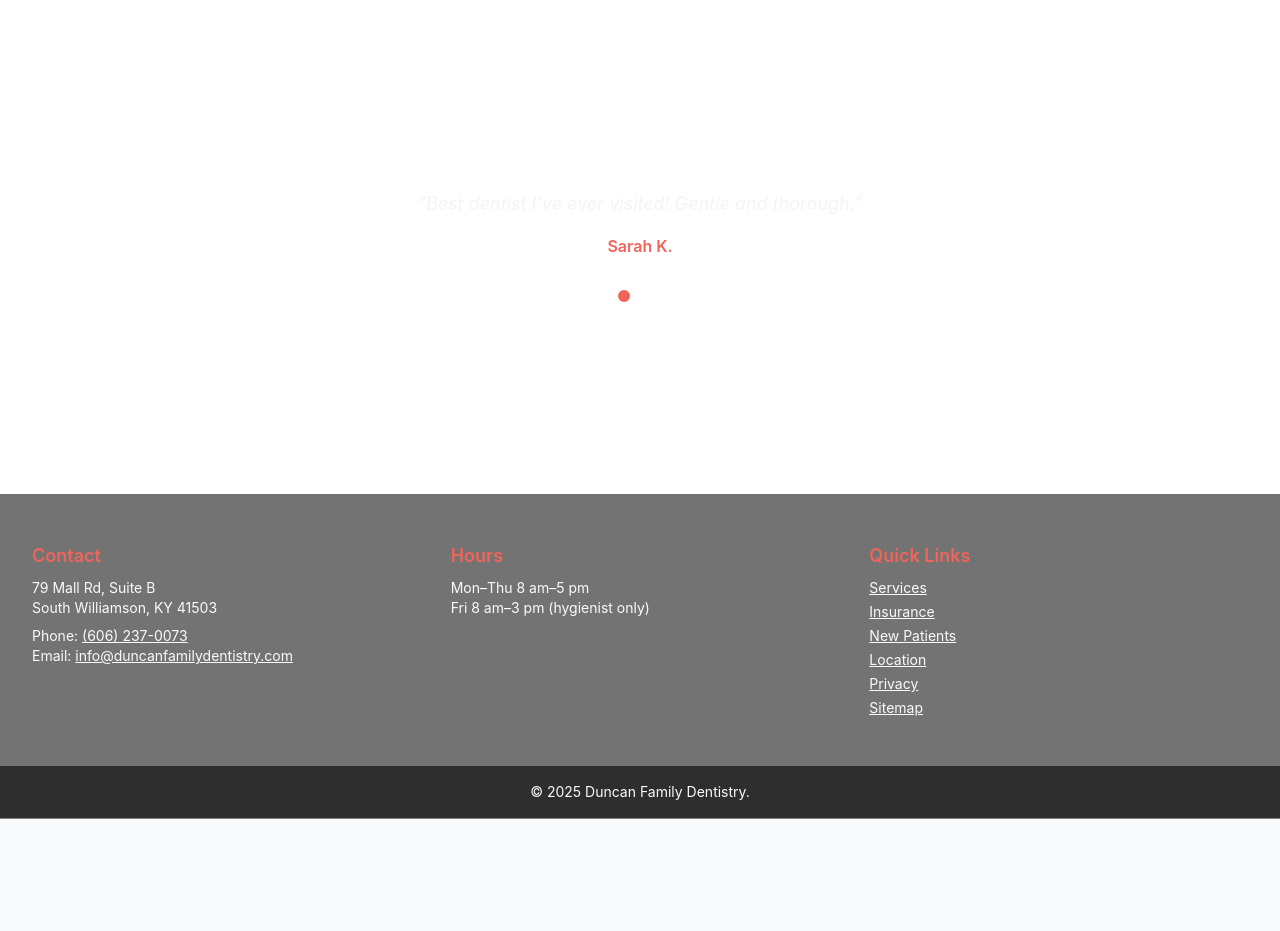
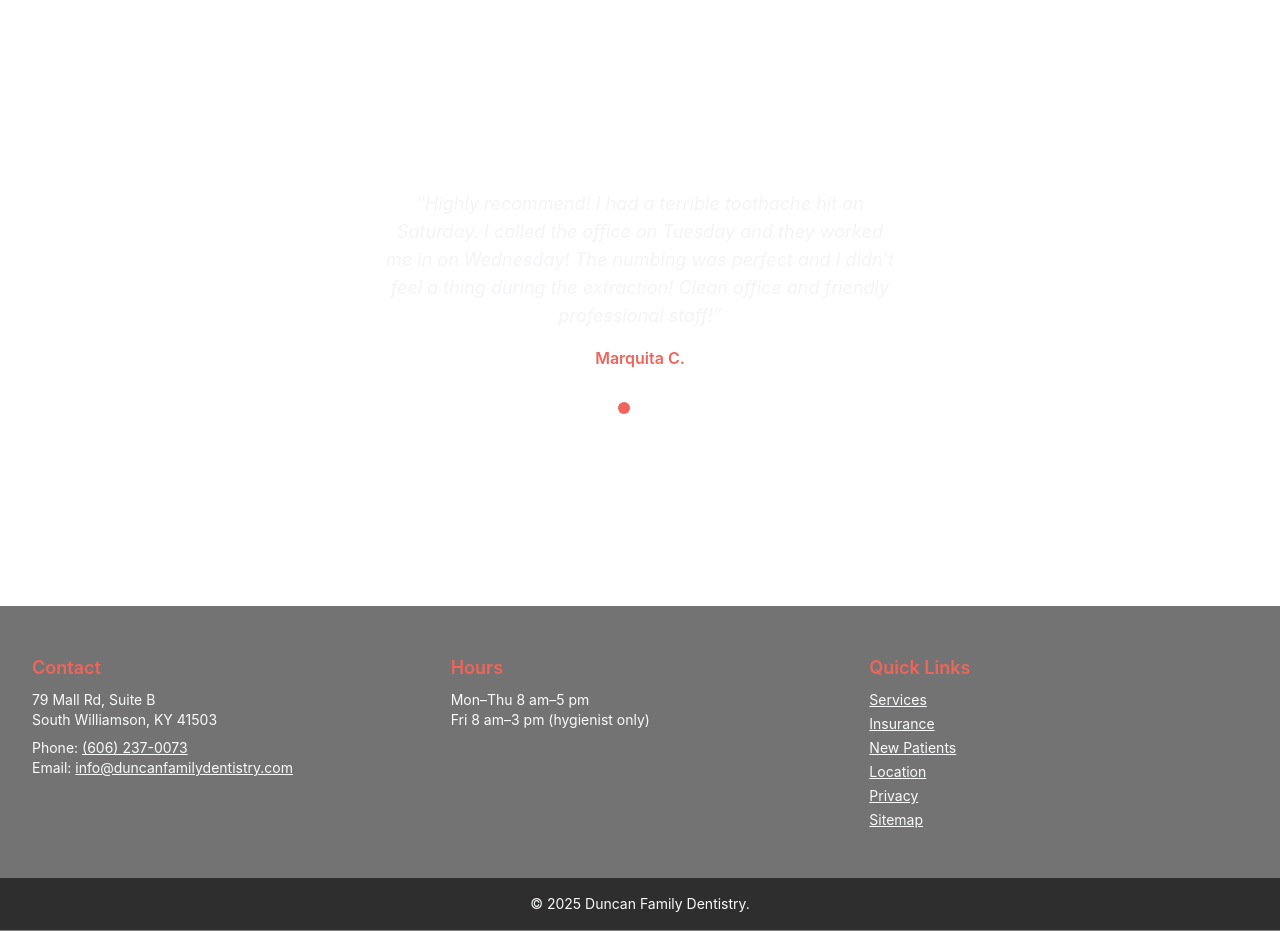
Before and after one commit to leviwheeling/tiffswebsit, a FastAPI app: page / in a window 1280 px wide. Shown: the part 1526-2457 px from the top of the page. Before the commit the page ends 2345 px from the top, so only its background shows below. Run offline with FastAPI, Linux system fonts and the light colour scheme; style sheets or scripts are compiled from the project's sources.

Commit message:
updates reviews on bottom

```diff
--- a/app/templates/home.html
+++ b/app/templates/home.html
@@ -111,9 +111,9 @@
     return{
       idx:0,
       list:[
-        {txt:'Best dentist I’ve ever visited! Gentle and thorough.',name:'Sarah K.'},
-        {txt:'My kids love coming here—friendly staff and zero tears.',name:'Mark P.'},
-        {txt:'Quick, professional, and affordable.',name:'Dwight L.'}
+        {txt:'Highly recommend! I had a terrible toothache hit on Saturday. I called the office on Tuesday and they worked me in on Wednesday! The numbing was perfect and I didn’t feel a thing during the extraction! Clean office and friendly professional staff!',name:'Marquita C.'},
+        {txt:'THE doctor, herself, cleaned my teeth. THE gentlest, exceptional cleaning I have ever had, ever.',name:'Tondra Elkins'},
+        {txt:'They got me in so quickly!',name:'Haley Gearde'}
       ]
     }
   }
```
